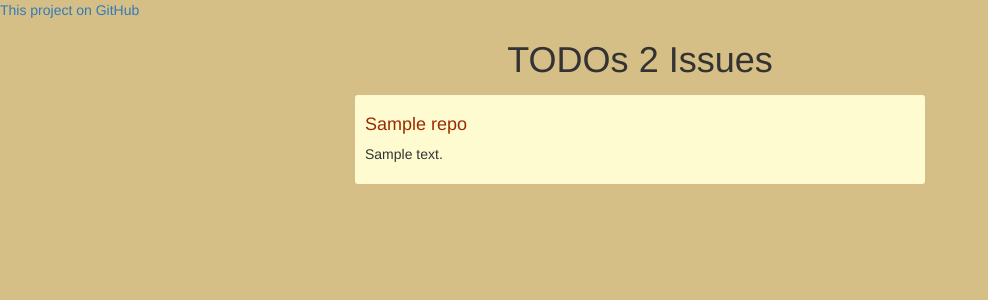
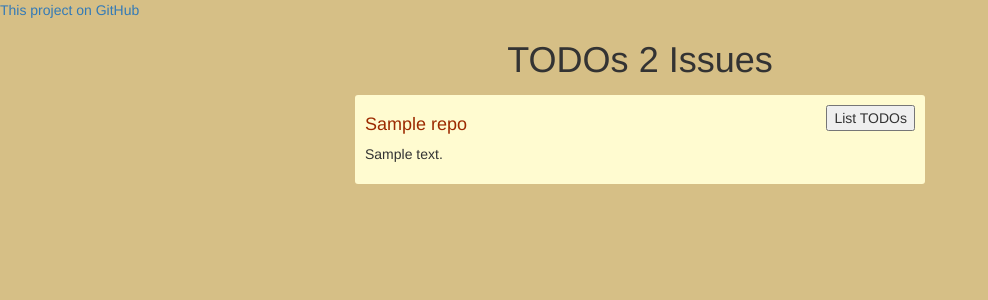
Before and after one commit to packlnd/todo-2-issue, a Flask app: template templates/repositories.html in a window 1280 px wide. Shown: the top 300 px of the page, without its empty margins (0-988 px from the left). Run offline with Flask 2, Linux system fonts and the light colour scheme; the template is opened without the code that fills it: most values are stand-ins (such as "Sample title", 1, 10 or a date in 2020); parts of the project's set-up code (start-up, migrations or seed data) failed here and were passed over; some libraries are stand-ins or nearby versions.

Commit message:
List TODO button

```diff
--- a/templates/repositories.html
+++ b/templates/repositories.html
@@ -4,8 +4,13 @@
     <h1>TODOs 2 Issues</h1>
     {% for repo in data %}
       <div class="repo">
-        <h4 class="repo-title">{{ repo["name"] }}</h4>
-        <p> {{ repo["description"] }} </p>
+        <div class="pull-left">
+          <h4 class="repo-title">{{ repo["name"] }}</h4>
+          <p> {{ repo["description"] }} </p>
+        </div>
+        <div class="pull-right">
+          <button id="btn-{{repo['id']}}">List TODOs</button>
+        </div>
       </div>
     {% endfor %}
   </div>
```
